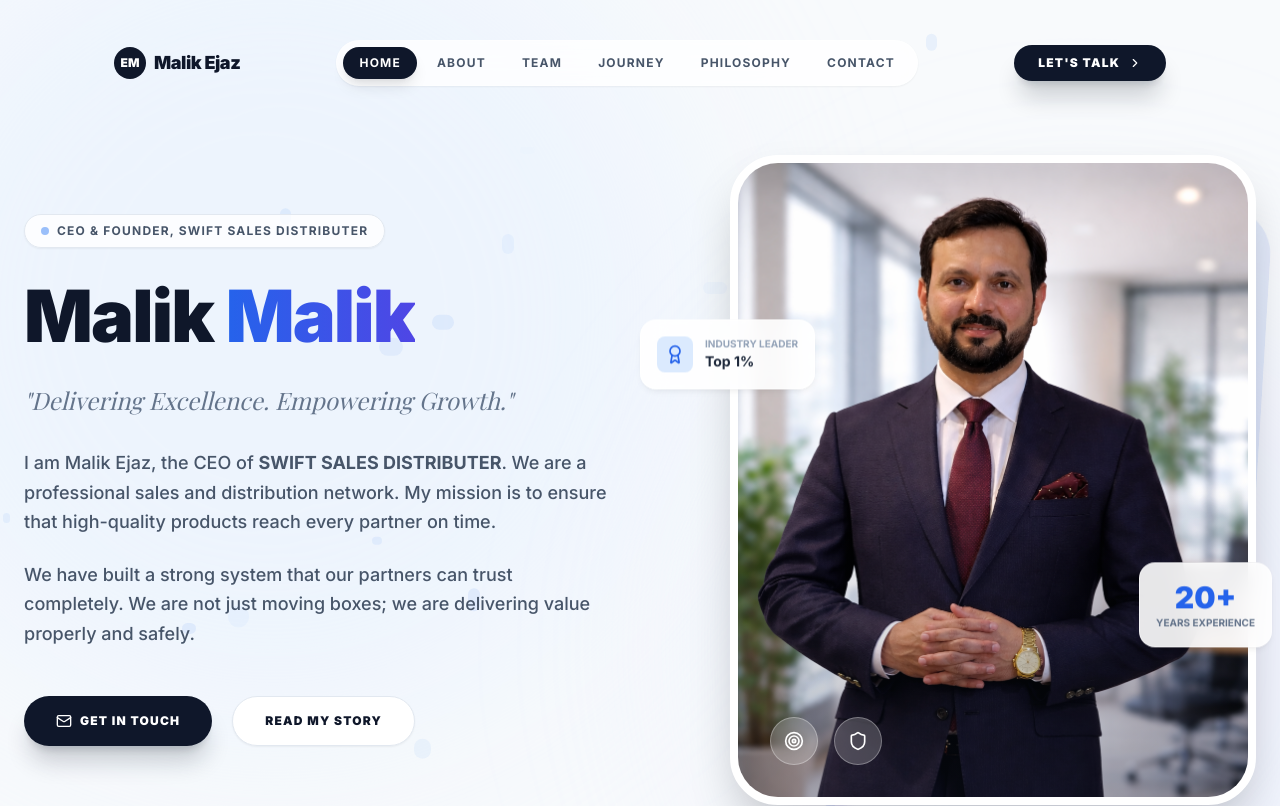
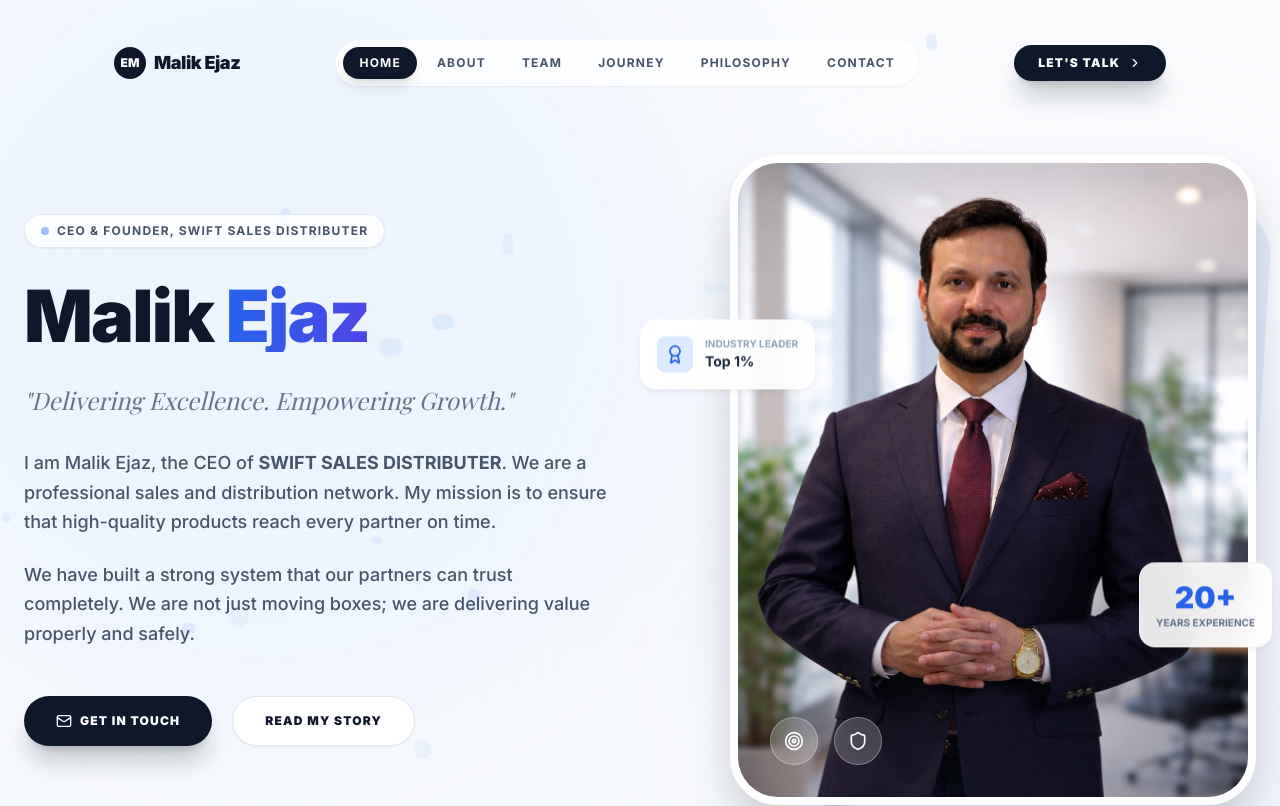
Before and after one commit to QIntellect-Technologies/ejazmalik-swiftsales, a React (Vite) app: page / in a window 1280 px wide. Shown: the top 806 px of the page. Built offline with nearby package versions, Linux system fonts and the light colour scheme; a web font is replaced by a local one.

Commit message:
Fix CEO name and team designations

```diff
--- a/src/components/Hero.jsx
+++ b/src/components/Hero.jsx
@@ -97,7 +97,7 @@
                                 transition={{ duration: 5, repeat: Infinity, ease: "linear" }}
                                 style={{ backgroundSize: "200% automobile" }}
                             >
-                                Malik
+                                Ejaz
                             </motion.span>
                         </motion.h1>
 
--- a/src/components/Team.jsx
+++ b/src/components/Team.jsx
@@ -124,7 +124,6 @@
                                         <div className="p-2 bg-white/20 backdrop-blur-md rounded-xl w-fit mb-2">
                                             <Award size={20} />
                                         </div>
-                                        <span className="text-xs font-bold uppercase tracking-widest">Swift Sales</span>
                                     </div>
                                 </div>
                             </div>
```
